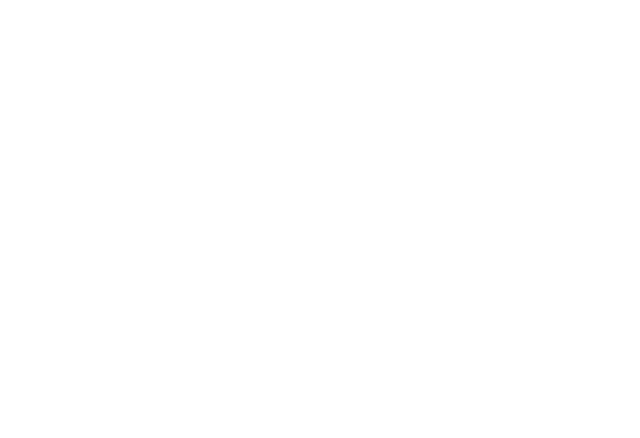
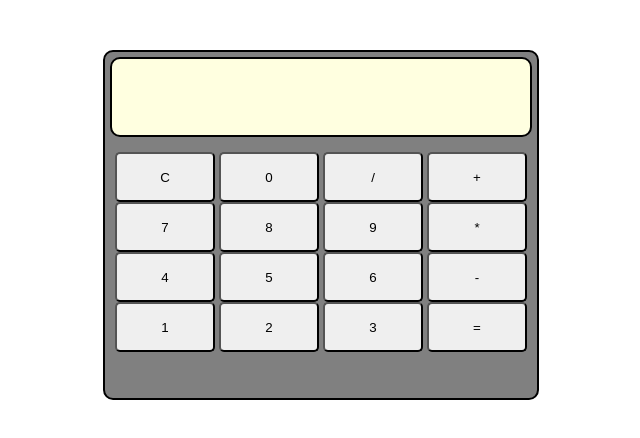
Before and after one commit to Yoni190/Calculator, a plain HTML site: page index.html in a window 1280 px wide. Shown: the whole page, without its empty margins (319-959 px from the left). Drawn offline with Linux system fonts and the light colour scheme.

Commit message:
Create the user interface

```diff
--- a/index.html
+++ b/index.html
@@ -2,11 +2,41 @@
 <html lang="en">
 <head>
     <script src="script.js"></script>
+    <link rel="stylesheet" href="style.css">
     <meta charset="UTF-8">
     <meta name="viewport" content="width=device-width, initial-scale=1.0">
-    <title>Document</title>
+    <title>Calculator</title>
 </head>
 <body>
+    <div id="container">
+        <div id="screen"></div>
+        <div id = "buttons">
+            <div id = "first">
+                <button class="button" id="clear">C</button>
+                <button class="button" id="number">0</button>
+                <button class="button" id="operator">/</button>
+                <button class="button" id="operator">+</button>
+            </div>
+            <div id = "second">
+                <button class="button" id="number">7</button>
+                <button class="button" id="number">8</button>
+                <button class="button" id="number">9</button>
+                <button class="button" id="operator">*</button>
+            </div>
+            <div id = "third">
+                <button class="button" id="number">4</button>
+                <button class="button" id="number">5</button>
+                <button class="button" id="number">6</button>
+                <button class="button" id="operator">-</button>
+            </div>
+            <div id = "fourth">
+                <button class="button" id="number">1</button>
+                <button class="button" id="number">2</button>
+                <button class="button" id="number">3</button>
+                <button class="button" id="operator">=</button>
+            </div>
+        </div>
+    </div>
 
 </body>
 </html>
--- a/style.css
+++ b/style.css
@@ -0,0 +1,34 @@
+*{
+    margin:0;
+    padding:0;
+    box-sizing:border-box;
+}
+
+body{
+    display:flex;
+    justify-content: center;
+}
+#screen{
+    border:2px solid black;
+    height:80px;
+    margin:5px;
+    border-radius:10px;
+    background-color: lightyellow;
+}
+#container{
+    border:2px solid black;
+    height:350px;
+    display:flex;
+    flex-direction: column;
+    border-radius:10px;
+    margin-top:50px;
+    background-color:grey;
+}
+#buttons{
+    margin:10px;
+}
+.button{
+    height:50px;
+    width:100px;
+    border-radius:5px;
+}
```
